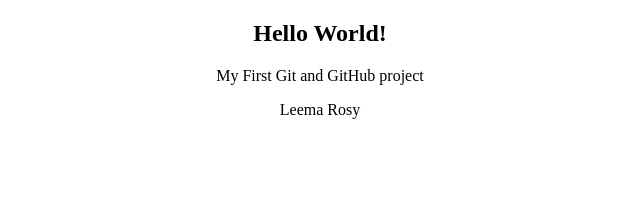
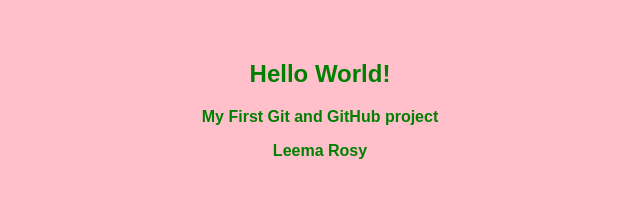
Before and after one commit to leemashelton-rosy/SDM-WEEK1-TASKS, a plain HTML site: page index.html in a window 1280 px wide. Shown: the whole page, without its empty margins (320-960 px from the left). Drawn offline with Linux system fonts and the light colour scheme.

Commit message:
Add CSS styling to Hello World page

```diff
--- a/index.html
+++ b/index.html
@@ -3,6 +3,7 @@
 <head>
     <meta charset="UTF-8"/>
     <meta name="viewport" content="width=device-width, initial-scale=1.0">
+    <link rel="stylesheet" href="style.css"></link>
     <title>My First Project</title>
 </head>
     <body>
--- /dev/null
+++ b/style.css
@@ -0,0 +1,10 @@
+
+body{
+    background-color:pink;
+    color:green;
+    font-family:Arial;
+    text-align:center;
+    font-weight:bold;
+    padding:20px;
+    margin:20px;
+}
```
